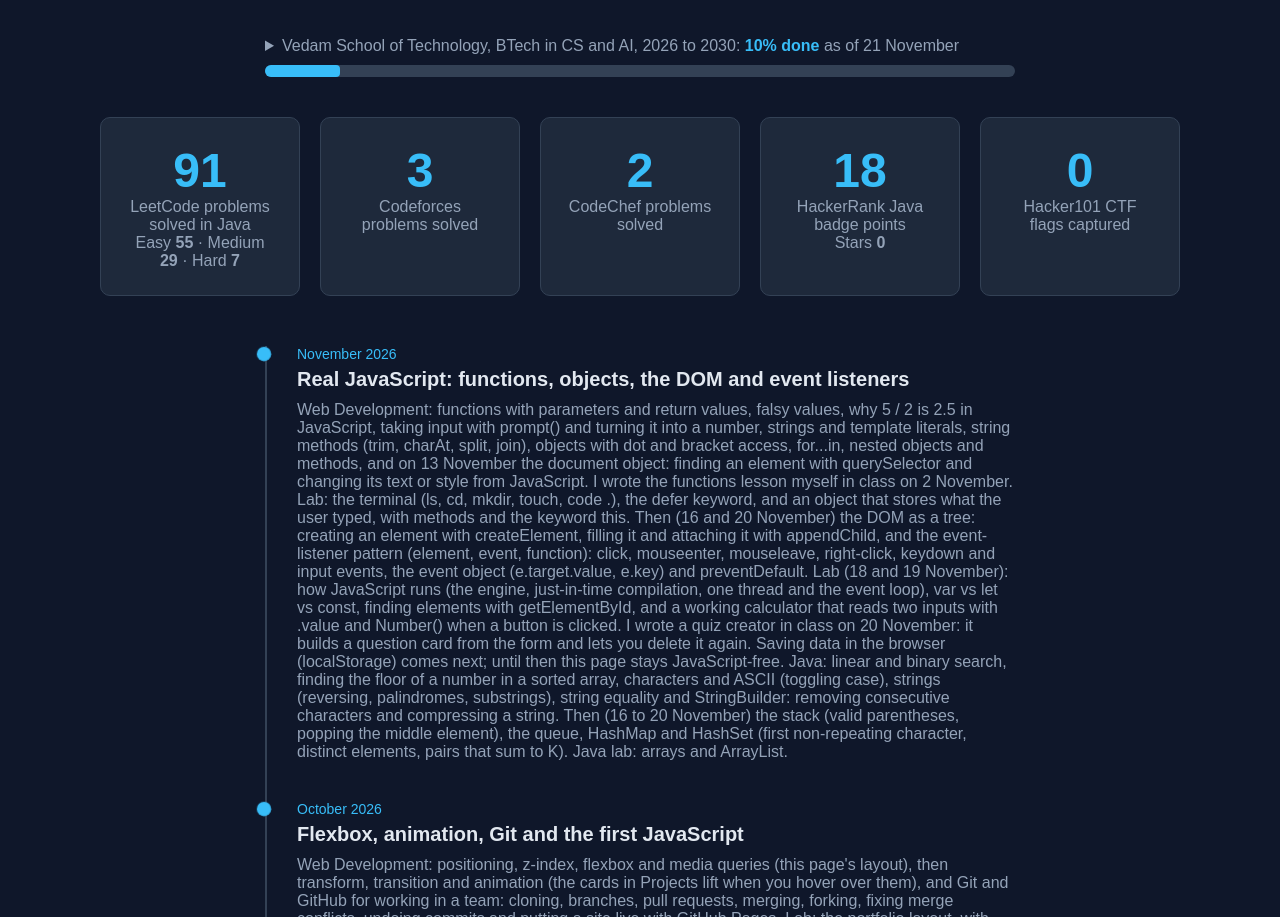
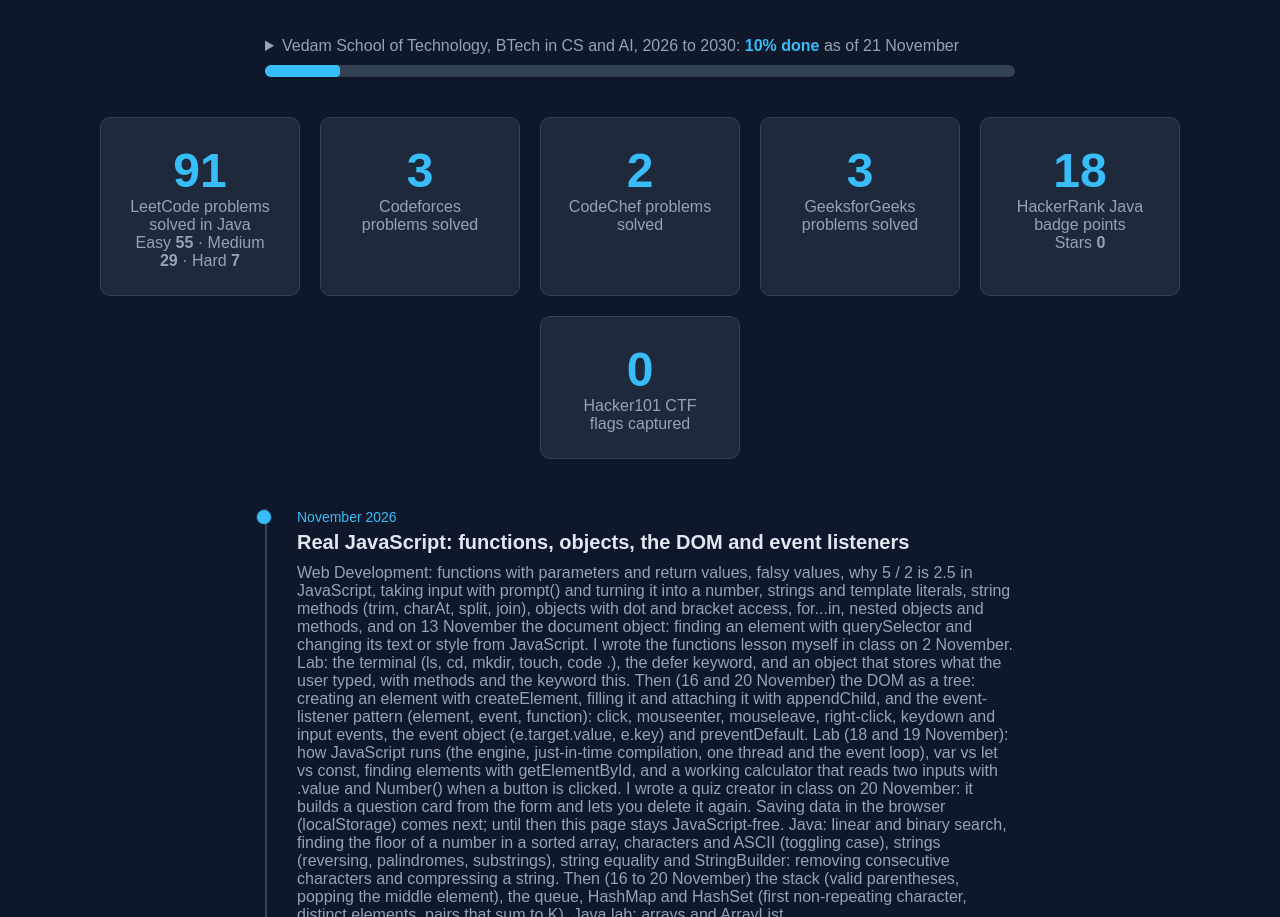
Before and after one commit to fierce-fly239/portfolio, a plain HTML site: page index.html in a window 1280 px wide. Shown: the part 4704-5621 px from the top of the page. Drawn offline with Linux system fonts and the light colour scheme.

Commit message:
Update site 2026-11-21

```diff
--- a/index.html
+++ b/index.html
@@ -291,6 +291,10 @@
                     <p>CodeChef problems solved</p>
                 </div>
                 <div class="stat-box">
+                    <p class="stat-number">3</p>
+                    <p>GeeksforGeeks problems solved</p>
+                </div>
+                <div class="stat-box">
                     <p class="stat-number">18</p>
                     <p>HackerRank Java badge points</p>
                     <p>Stars <strong>0</strong></p>
```
Also changed, not shown: 1 other file.
